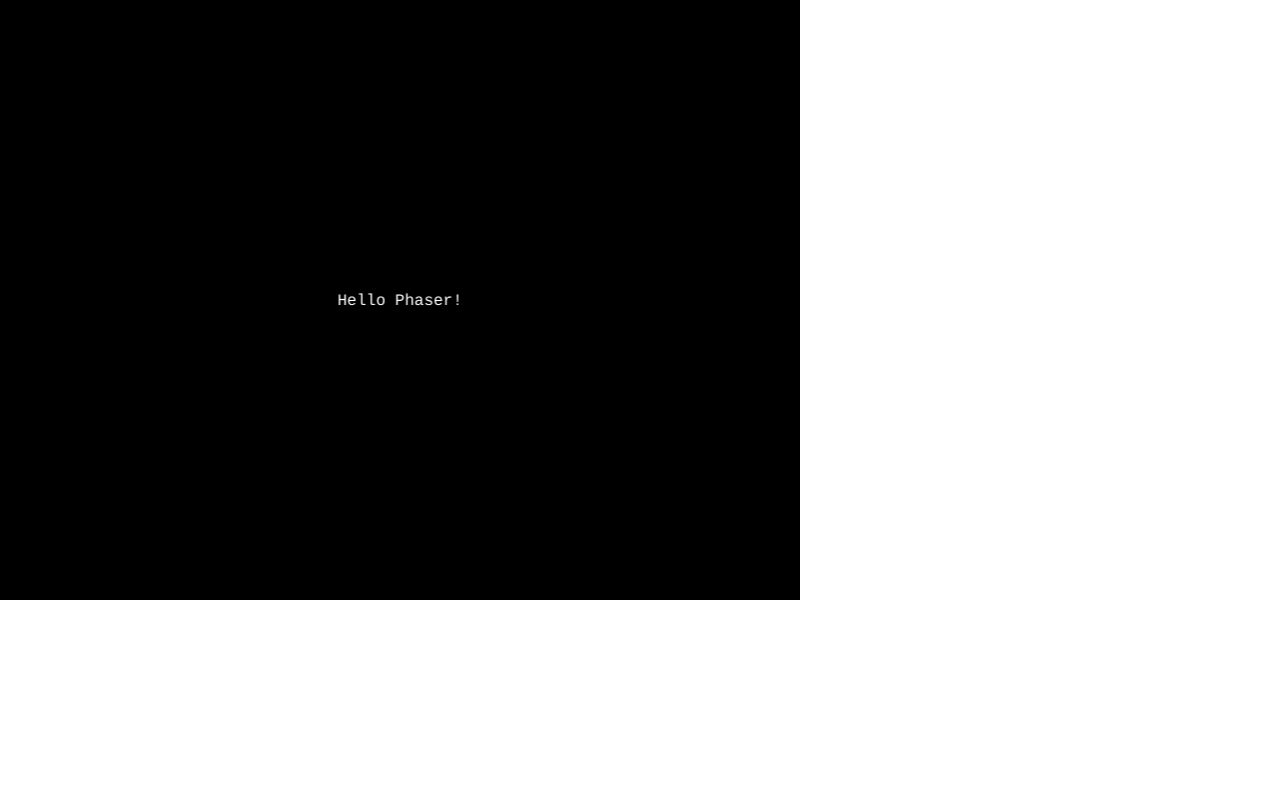
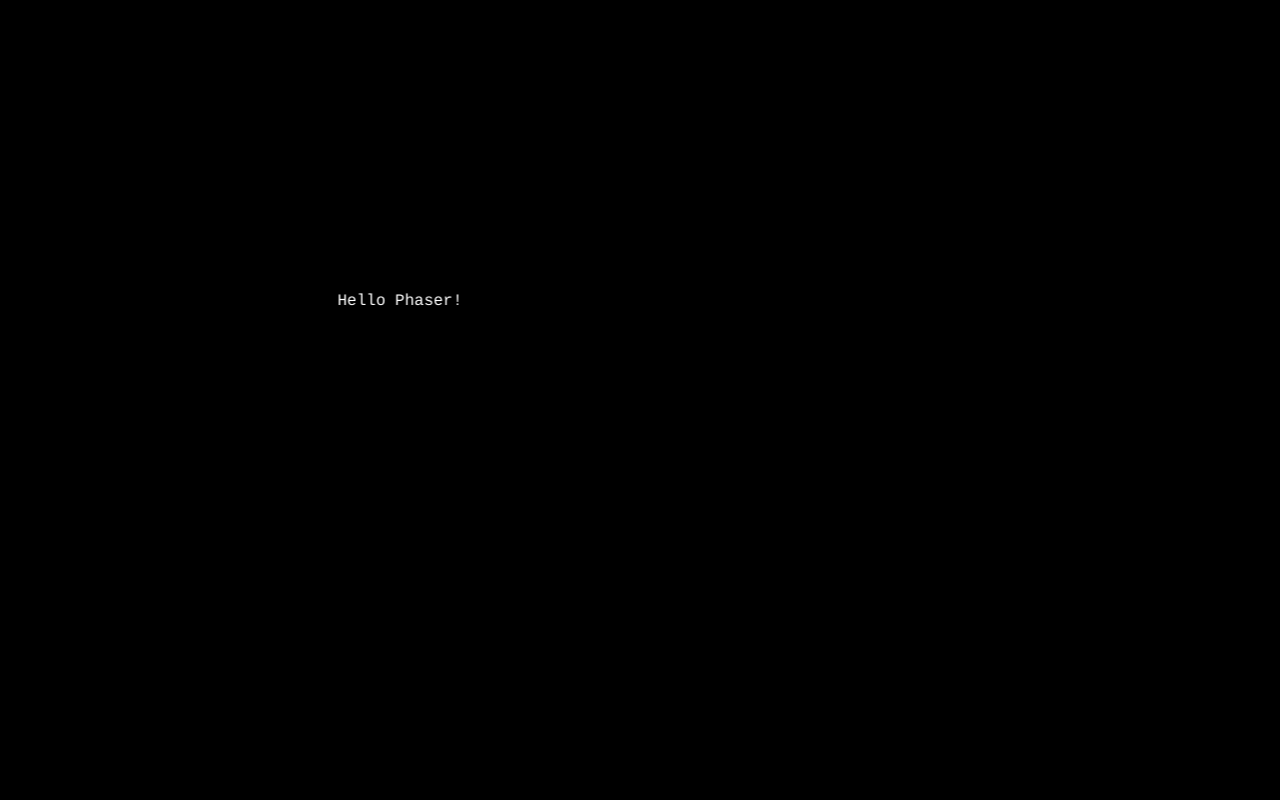
Before and after one commit to dainei-makino/dungeon-survival-rpg, a website built with Vite: page src/index.html in a window 1280 px wide. Built offline with nearby package versions, Linux system fonts and the light colour scheme.

Commit message:
Make Phaser canvas fullscreen

```diff
--- a/src/index.html
+++ b/src/index.html
@@ -5,8 +5,11 @@
   <meta name="viewport" content="width=device-width, initial-scale=1">
   <title>My Phaser Game</title>
   <style>
-    body,html { margin:0; height:100%; }
-    #game-container { width:100%; height:100%; }
+    html, body, #game-container {
+      width: 100%;
+      height: 100%;
+      margin: 0;
+    }
   </style>
 </head>
 <body>
--- a/src/main.ts
+++ b/src/main.ts
@@ -2,9 +2,13 @@
 
 const config: Phaser.Types.Core.GameConfig = {
   type: Phaser.AUTO,
-  width: 800,
-  height: 600,
   parent: 'game-container',
+  scale: {
+    mode: Phaser.Scale.RESIZE,
+    width: window.innerWidth,
+    height: window.innerHeight,
+    autoCenter: Phaser.Scale.CENTER_BOTH
+  },
   scene: {
     preload() {},
     create() {
```
